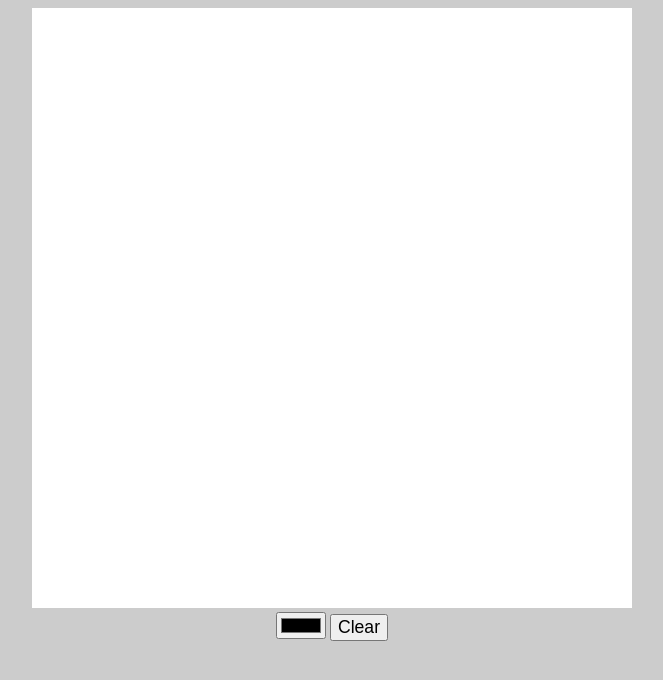
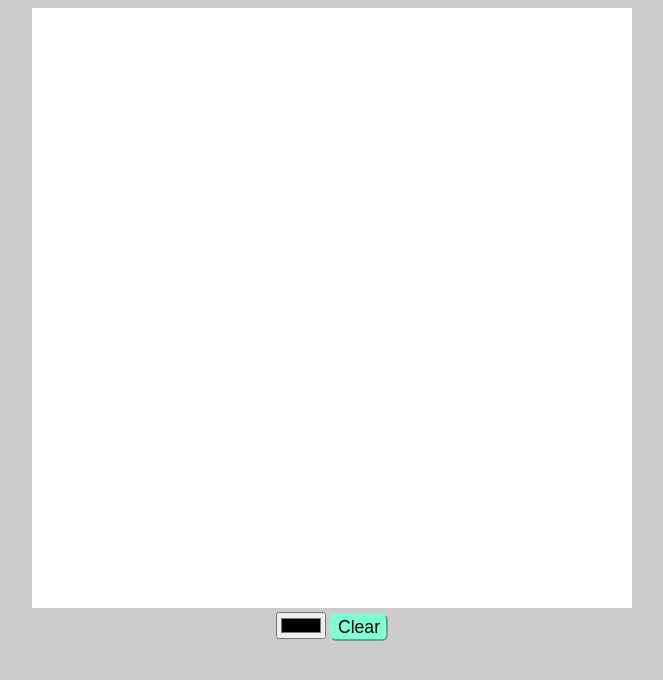
Before and after one commit to vasystus/mandala-painting, a plain HTML site: page index.html in a window 1280 px wide. Shown: the whole page, without its empty margins (308-971 px from the left). Drawn offline with Linux system fonts and the light colour scheme.

Commit message:
minor changes

```diff
--- a/script.js
+++ b/script.js
@@ -104,7 +104,7 @@ function getColor() {
 
 //The first two arguments (0,0) mark the origin, which is actually the top left corner of the canvas. The other two (w,h) mark the full width and height of the canvas. This means the entire canvas will be erased, from the top left corner to the bottom right corner.
 function clearCanvas() {
-    if (confirm("Want to clear?")) {
+    if (confirm("Do you want to clear?")) {
         context.clearRect(0, 0, w, h);
     }
 }
--- a/styles.css
+++ b/styles.css
@@ -6,6 +6,7 @@
 body {
   background-color: #ccc;
   text-align: center;
+  font-weight: 700;
 }
 canvas {
   touch-action: none;
@@ -14,4 +15,7 @@ canvas {
 
 button {
   font-size: 110%;
+  background-color: aquamarine;
+  border-color: aquamarine;
+  border-radius: 6px;
 }
```
